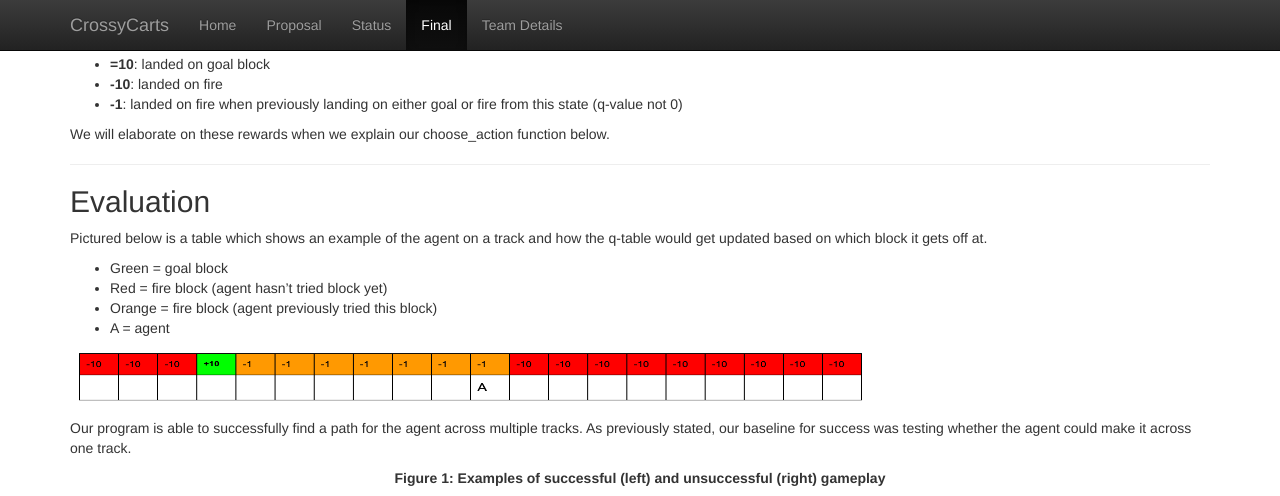
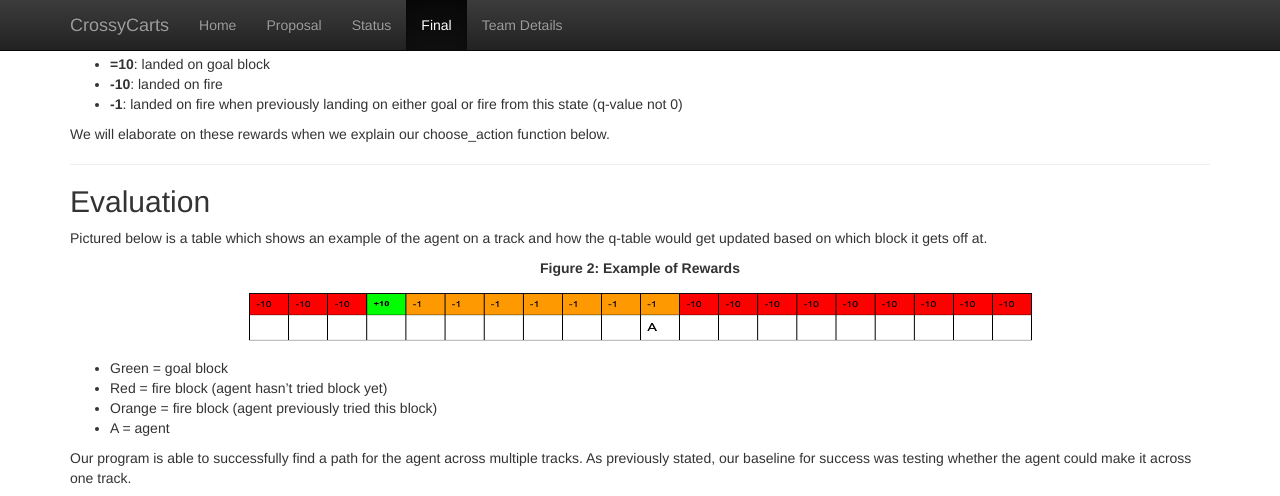
Before and after one commit to YINGDAT/CrossyCarts, a Jekyll site: the page built from docs/final.md, in a window 1280 px wide and 1400 px high, scrolled down 1516 px. Shown: the top 496 px of the window. Built offline with Jekyll 4.4.1, drawn with Linux system fonts in a browser that asks for light colours; some of the changed text lies outside the part shown; grey boxes are pictures that could not be loaded.

Commit message:
Update final.md

```diff
--- a/docs/final.md
+++ b/docs/final.md
@@ -15,13 +15,13 @@
 
 <p align="center">
 
-<strong>Figure 1: Example of gameplay</strong>
+<strong>Figure 1: Example of Gameplay</strong>
 
 </p>
 
 <p align="center">
 
-<img src="img/track_showcase.gif" width="391" height="181" /> &nbsp;&nbsp;&nbsp;&nbsp;&nbsp;&nbsp; <img src="img/example_failure.gif" width="391" height="181" />
+<img src="img/track_showcase.gif" width="391" height="181" />
 
 </p>
 
@@ -84,18 +84,27 @@
 ## Evaluation
 
 Pictured below is a table which shows an example of the agent on a track and how the q-table would get updated based on which block it gets off at.
+<p align="center">
+
+<strong>Figure 2: Example of Rewards</strong>
+
+</p>
+
+<p align="center">
+
+<img src="img/example_table.png" width="800" height="60" />
+
+</p>
 * Green = goal block
 * Red = fire block (agent hasn’t tried block yet)
 * Orange = fire block (agent previously tried this block)
 * A = agent
 
-<img src="img/example_table.png" width="800" height="60" />
-
 Our program is able to successfully find a path for the agent across multiple tracks. As previously stated, our baseline for success was testing whether the agent could make it across one track.
 
 <p align="center">
 
-<strong>Figure 1: Examples of successful (left) and unsuccessful (right) gameplay</strong>
+<strong>Figure 3: Examples of successful (left) and unsuccessful (right) gameplay</strong>
 
 </p>
 
@@ -111,13 +120,27 @@
 
 <p align="center">
 
-<strong>Figure 1: Examples of successful gameplay across 3 tracks</strong>
+<strong>Figure 4: Example of Successful Gameplay Across 3 Tracks</strong>
 
 </p>
 
 <p align="center">
 
-<img src="img/3_track_success.gif" width="391" height="181" /> &nbsp;&nbsp;&nbsp;&nbsp;&nbsp;&nbsp; <img src="img/example_success.gif" width="391" height="181" />
+<img src="img/3_track_success.gif" width="391" height="181" />
+
+</p>
+
+While testing across 2, 3, and 4 tracks we noticed the agent had similar patterns while solving the problems.
+
+<p align="center">
+
+<strong>Figure 5: Data From Successful Runs Across 2 Tracks (left), 3 Tracks (middle), and 4 Tracks (right) </strong>
+
+</p>
+
+<p align="center">
+
+<img src="img/2_track_graph.png" width="250" height="250" /> &nbsp;&nbsp;&nbsp;&nbsp;&nbsp;&nbsp; <img src="img/3_track_graph.png" width="250" height="250" /> &nbsp;&nbsp;&nbsp;&nbsp;&nbsp;&nbsp; <img src="img/4_track_graph.png" width="250" height="250" />
 
 </p>
 
```
